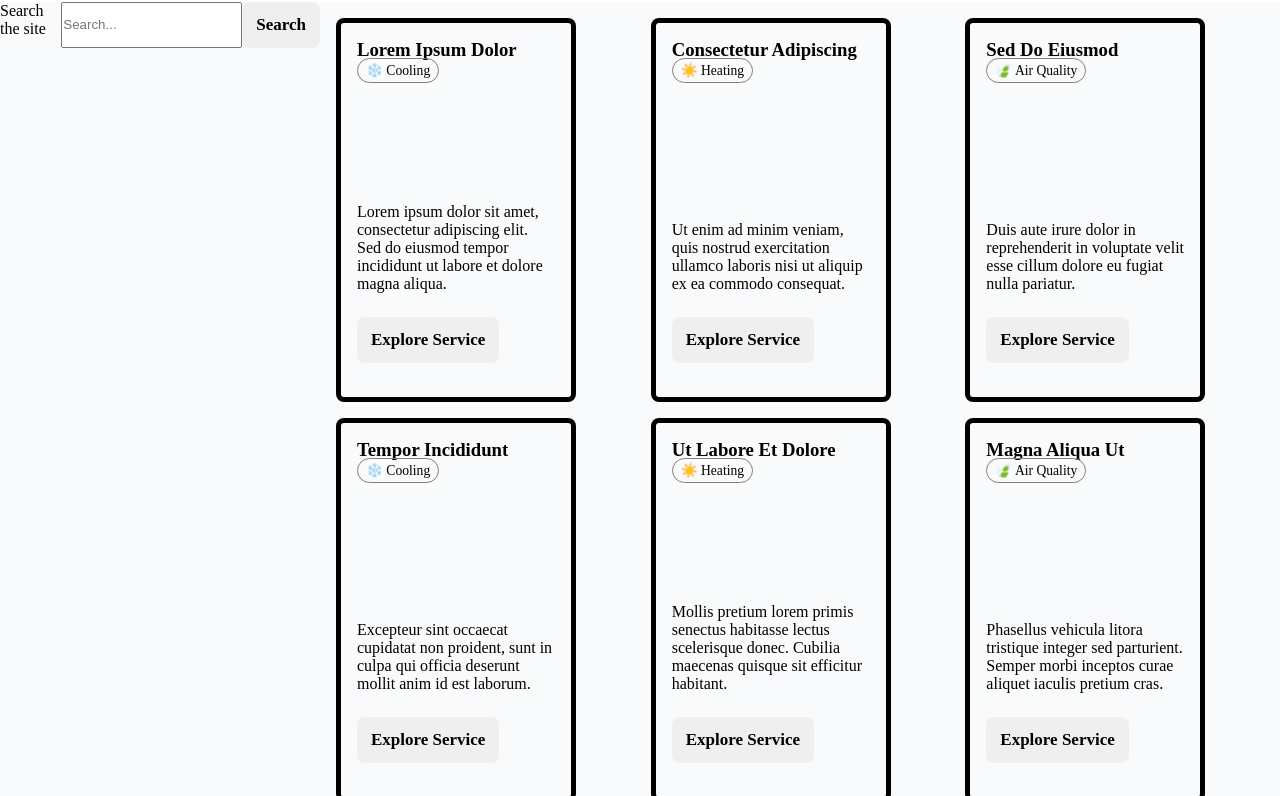
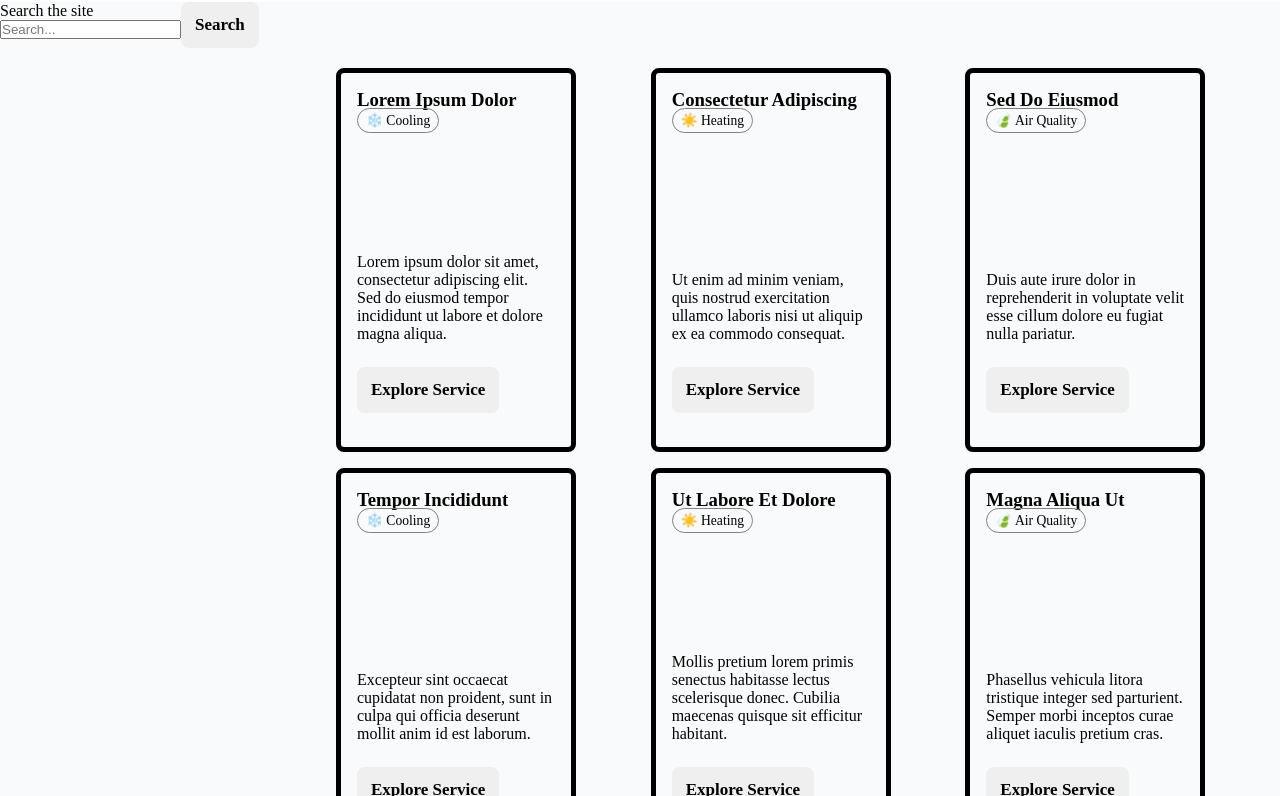
Before and after one commit to caps-aust652/arrant-heat-air, a plain HTML site: page pages/services.html in a window 1280 px wide. Shown: the part 118-914 px from the top of the page. Drawn offline with Linux system fonts and the light colour scheme.

Commit message:
Refactor search bar structure in services.html

```diff
--- a/pages/services.html
+++ b/pages/services.html
@@ -29,6 +29,7 @@
       <div class="service-search-system">
         <div class="search-bar">
           <form role="search" action="/search" method="GET" class="search-form">
+            <div class="search-input-group">
               <label for="site-search" class="visually-hidden">Search the site</label>
               <input
                 type="search"
@@ -38,6 +39,7 @@
                 aria-label="Search through site content"
                 required
               >
+            </div>
             <button type="submit">Search</button>
           </form>
         </div>
@@ -46,7 +48,7 @@
         </div>
       </div>
 
-      <div>
+      <div class="service-search-results">
         <div class="current-search">
           <!-- Generated dynamically using JavaScript -->
         </div>
```
Lines whose indentation alone changed are shown as unchanged.
